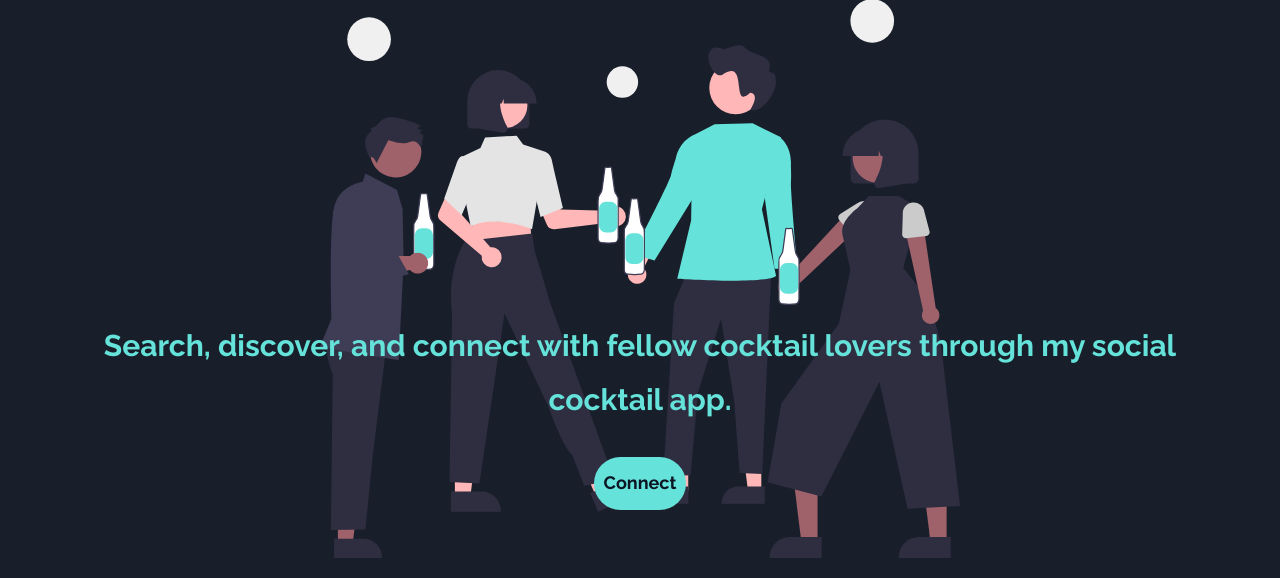
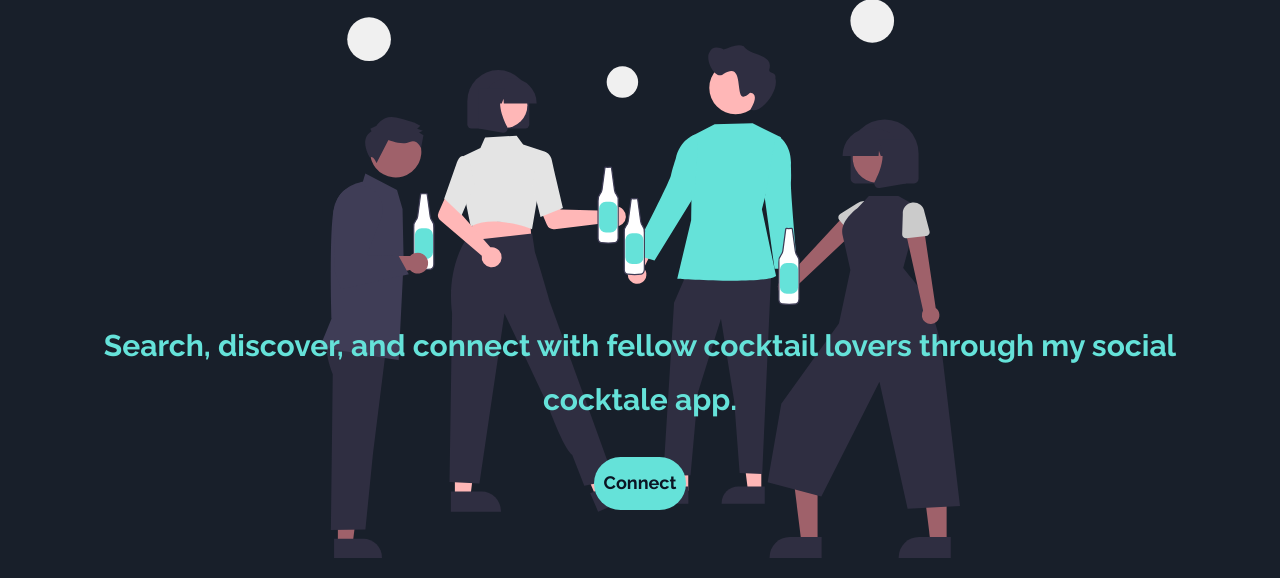
Before and after one commit to salawekesa/COCKTALES, a Django app: page / in a window 1280 px wide. Shown: the part 93-671 px from the top of the page. Run offline with Django 3.2, Linux system fonts and the light colour scheme.

Commit message:
Cocktale

```diff
--- a/base/templates/base/Landingpage/index.html
+++ b/base/templates/base/Landingpage/index.html
@@ -29,7 +29,7 @@
 
   </div>
   <div class="land">
-    <h2>Search, discover, and connect with fellow cocktail lovers through my social cocktail app.</h2>
+    <h2>Search, discover, and connect with fellow cocktail lovers through my social cocktale app.</h2>
 
     <a href="{% url 'home' %}" class="conect">Connect</a>
   </div>
```
